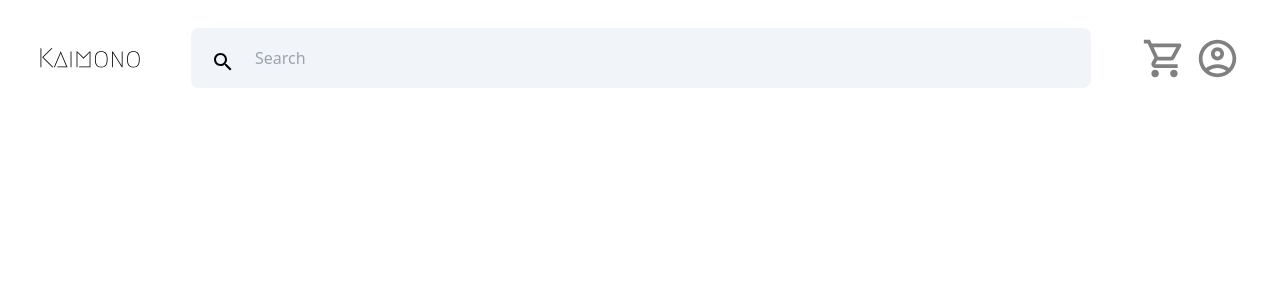
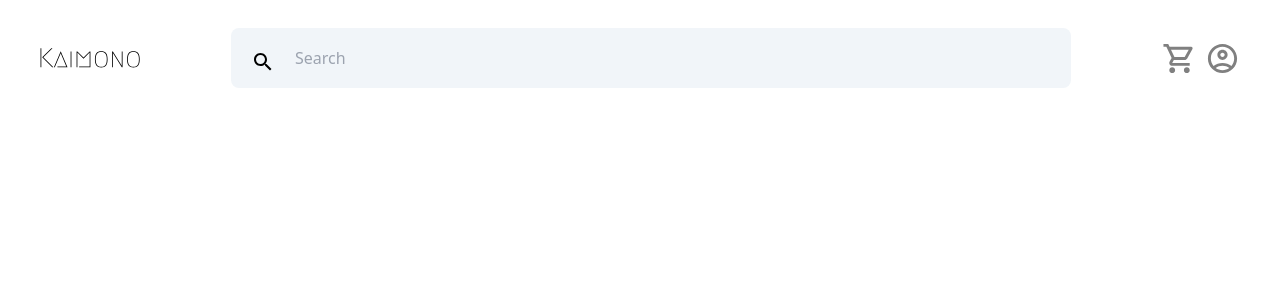
Before and after one commit to tayu78/Kaimono, a Next.js app: page / in a window 1280 px wide. Shown: the top 300 px of the page. Built offline with nearby package versions, Linux system fonts and the light colour scheme.

Commit message:
fixed header style

```diff
--- a/components/Header.tsx
+++ b/components/Header.tsx
@@ -8,7 +8,7 @@ import Search from "./Search";
 
 const iconStyle = {
   color: "gray",
-  fontSize: 45,
+  fontSize: 35,
   cursor: "pointer",
 };
 const Header = () => {
@@ -18,7 +18,7 @@ const Header = () => {
       <div className="relative h-[100px] w-[100px]">
         <Image src="/logo.svg" fill content="contain" alt="logo" />
       </div>
-      <div className=" hidden lg:flex lg:w-[720px] xl:w-[900px]">
+      <div className=" hidden  lg:flex lg:w-[50%] xl:w-[70%] xl:max-w-[900px]">
         <div className="h-[60px] cursor-pointer rounded-l-lg bg-slate-100 p-5 pr-0">
           <SearchOutlinedIcon />
         </div>
--- a/components/Search.tsx
+++ b/components/Search.tsx
@@ -12,7 +12,6 @@ const Search = ({ setIsOpen }: Props) => {
     hidden: {
       width: 0,
       display: "none",
-      // x: -100,
     },
     visible: {
       width: "75%",
@@ -46,18 +45,14 @@ const Search = ({ setIsOpen }: Props) => {
           initial="hidden"
           animate="visible"
         >
-          <div className="h-[60px] cursor-pointer rounded-l-lg bg-slate-100 p-5 pr-0">
+          <div className="h-[60px]  cursor-pointer rounded-l-lg bg-slate-100 p-5 pr-0">
             <SearchOutlinedIcon />
           </div>
-          <input
-            className=" h-[60px] flex-1 rounded-lg rounded-l-none border-none bg-slate-100 p-5 focus:outline-none"
-            placeholder="Search"
-            type="text"
-          />
+          <input className="search-input" placeholder="Search" type="text" />
         </motion.div>
 
         <motion.span
-          className="min-w-[15%] cursor-pointer text-center text-xl"
+          className="min-w-[15%] cursor-pointer text-center text-sm md:text-xl "
           onClick={() => setIsOpen(false)}
           variants={cancelVariants}
           animate="visible"
--- a/styles/globals.css
+++ b/styles/globals.css
@@ -4,6 +4,6 @@
 
 @layer components {
   .search-input {
-    @apply h-[60px] flex-1 rounded-lg rounded-l-none border-none bg-slate-100 p-5 focus:outline-none;
+    @apply h-[60px] max-w-[80%] flex-1 rounded-lg rounded-l-none border-none bg-slate-100 p-5 focus:outline-none md:max-w-[100%];
   }
 }
```
